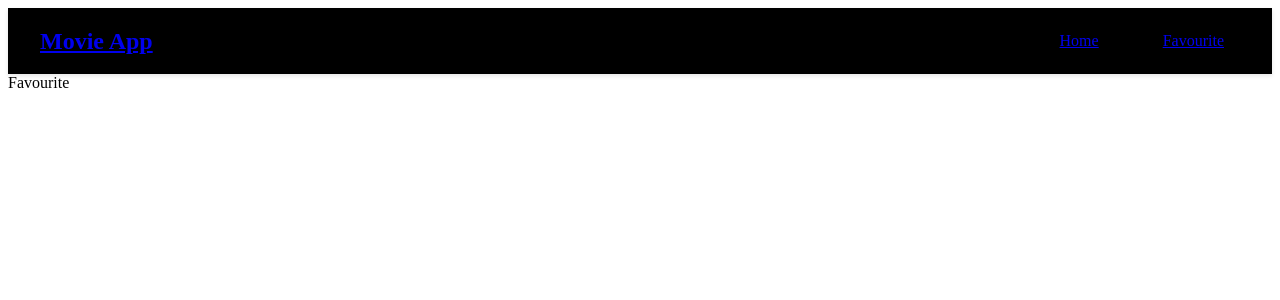
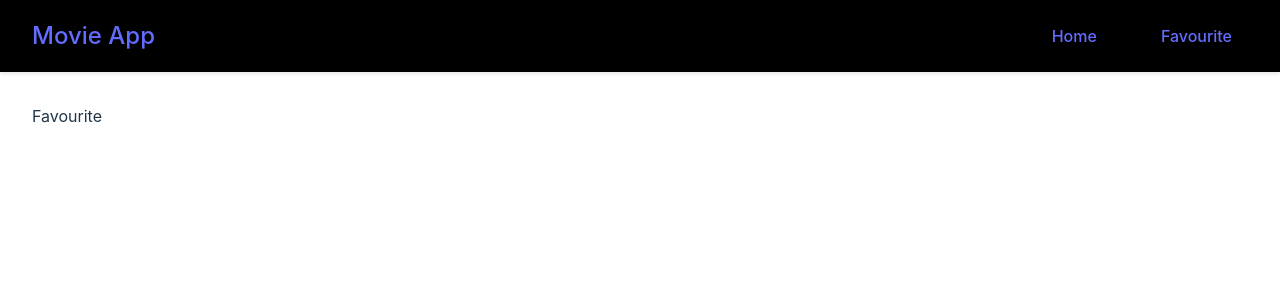
Before and after one commit to Eliminator746/React_Project, a React (Vite) app in the folder day-04/: page /favourite in a window 1280 px wide. Shown: the top 300 px of the page. Built offline with nearby package versions, Linux system fonts and the light colour scheme.

Commit message:
useEffect added + loading + error + css files added

```diff
--- a/day-04/src/App.jsx
+++ b/day-04/src/App.jsx
@@ -1,4 +1,4 @@
-import './App.css'
+import './css/App.css'
 import Home from './pages/Home'
 import Favourite from './pages/Favourite'
 import { Route, Routes } from 'react-router-dom'
--- a/day-04/src/components/MovieCard.jsx
+++ b/day-04/src/components/MovieCard.jsx
@@ -1,5 +1,5 @@
 import React from 'react'
-// import '../css/MovieCard.css';
+import '../css/MovieCard.css';
 
 function MovieCard({movie}) {
 
@@ -9,7 +9,7 @@ function MovieCard({movie}) {
   return (
     <div className='movie-card'>
         <div className="movie-poster">
-            <img src={movie.img} alt={movie.title} />
+        <img src={`https://image.tmdb.org/t/p/w500${movie.poster_path}`} alt={movie.title}/>
             <div className="movie-overlay">
                 <button className='favourite-btn' onClick={onFavouriteClick}>🤍</button>
             </div>
--- /dev/null
+++ b/day-04/src/css/App.css
@@ -0,0 +1,8 @@
+.main-content {
+    flex: 1;
+    padding: 2rem;
+    box-sizing: border-box;
+    width: 100%;
+    display: flex;
+    flex-direction: column;
+  }
--- /dev/null
+++ b/day-04/src/css/index.css
@@ -0,0 +1,84 @@
+:root {
+    font-family: Inter, system-ui, Avenir, Helvetica, Arial, sans-serif;
+    line-height: 1.5;
+    font-weight: 400;
+
+    color-scheme: light dark;
+    color: rgba(255, 255, 255, 0.87);
+    background-color: #242424;
+
+    font-synthesis: none;
+    text-rendering: optimizeLegibility;
+    -webkit-font-smoothing: antialiased;
+    -moz-osx-font-smoothing: grayscale;
+  }
+
+  * {
+    margin: 0;
+    padding: 0;
+    box-sizing: border-box;
+  }
+
+  html, body {
+    overflow-x: hidden;
+  }
+
+  body {
+    margin: 0;
+    width: 100%;
+    min-height: 100vh;
+    position: relative;
+  }
+
+  #root {
+    width: 100%;
+    min-height: 100vh;
+    display: flex;
+    flex-direction: column;
+  }
+
+  a {
+    font-weight: 500;
+    color: #646cff;
+    text-decoration: inherit;
+  }
+  a:hover {
+    color: #535bf2;
+  }
+
+  h1 {
+    font-size: 3.2em;
+    line-height: 1.1;
+  }
+
+  button {
+    border-radius: 8px;
+    border: 1px solid transparent;
+    padding: 0.6em 1.2em;
+    font-size: 1em;
+    font-weight: 500;
+    font-family: inherit;
+    background-color: #1a1a1a;
+    cursor: pointer;
+    transition: border-color 0.25s;
+  }
+  button:hover {
+    border-color: #646cff;
+  }
+  button:focus,
+  button:focus-visible {
+    outline: 4px auto -webkit-focus-ring-color;
+  }
+
+  @media (prefers-color-scheme: light) {
+    :root {
+      color: #213547;
+      background-color: #ffffff;
+    }
+    a:hover {
+      color: #747bff;
+    }
+    button {
+      background-color: #f9f9f9;
+    }
+  }
--- a/day-04/src/main.jsx
+++ b/day-04/src/main.jsx
@@ -1,6 +1,6 @@
 import { StrictMode } from 'react'
 import { createRoot } from 'react-dom/client'
-import './index.css'
+import './css/index.css'
 import App from './App.jsx'
 import { BrowserRouter } from 'react-router-dom'
 
--- a/day-04/src/pages/Home.jsx
+++ b/day-04/src/pages/Home.jsx
@@ -1,21 +1,37 @@
-import React, { useState } from 'react'
+import React, { useEffect, useState } from 'react'
 import MovieCard from "../components/MovieCard"
 import '../css/Home.css'
+import { getPopularMovie } from '../services/api';
 
 export default function Home() {
 
-  const movie = [{
-    id: 1,
-    title: "Spiderman",
-    img: "https://picsum.photos/200/300",
-    release_date: "20-12-2024"
-  },
-  {
-    id: 2,
-    title: "Batman",
-    img: "https://picsum.photos/200/300",
-    release_date: "20-12-2024"
-  }]
+
+  const [movie, setMovie] = useState([]);
+  const [loading, setLoading] = useState(true);
+  const [error, setError] = useState(null);
+
+  useEffect(() => {
+
+    const renderMovie = async () => {
+      try {
+        const data = await getPopularMovie();
+        console.log(data);
+
+        setMovie(data)
+        // We are using movie as variable below, so we set movie
+
+      } catch (err) {
+        console.log(err);
+        setError("This is an error in loading movies")
+
+      } finally {
+        setLoading(false)
+
+      }
+    }
+
+    renderMovie();
+  }, [])
 
   const [searchQuery, setSearchQuery] = useState("") // This state persists until you reload the page. After reloading of page, state variable to initial value again
   function handleSubmit(e) {
@@ -35,13 +51,20 @@ export default function Home() {
 
     </form>
 
-    {/* Filtering */}
-    <div className="movie-grid">
-      {movie.map((movieItems) => movieItems.title.toLowerCase().startsWith(searchQuery.toLowerCase()) &&
-        <MovieCard movie={movieItems} key={movieItems.id} />)}
-    </div>
+    {error && <div>{error}</div>}
+
+    {/* Data loaded from backend : Show all popular movies Else : Show Loading*/}
+    {loading ? (
+      <div className="loading">Loading...</div>
+    ) : (
+      <div className="movies-grid">
+        {movie.map((movieItem) => (
+          <MovieCard movie={movieItem} key={movieItem.id} />
+        ))}
+      </div>
+    )}
+
   </div>
 
 
-
 }
```
Also changed, not shown: day-04/src/css/Favourite.css (added, +51 -0 lines), day-04/src/App.css (deleted), day-04/src/index.css (deleted).
